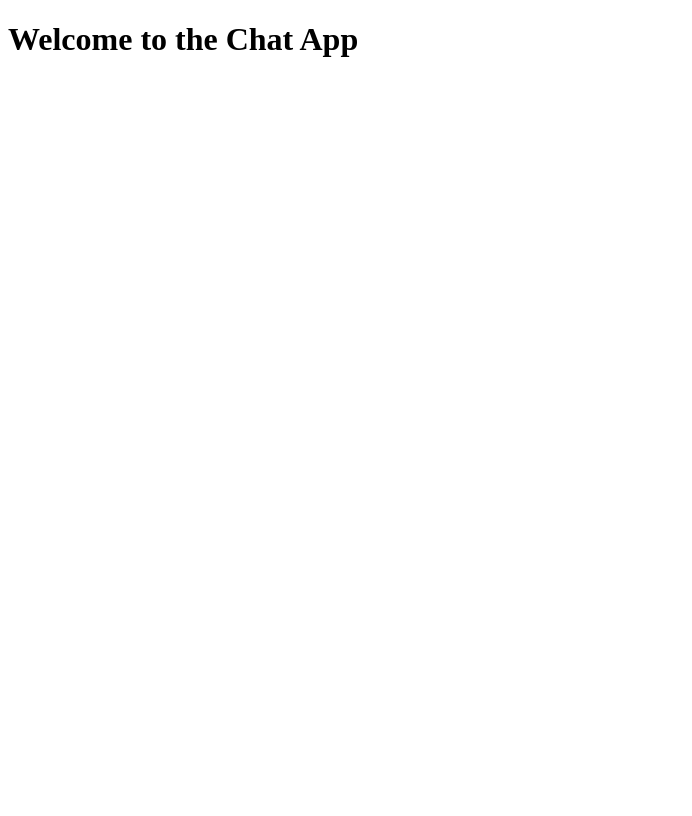
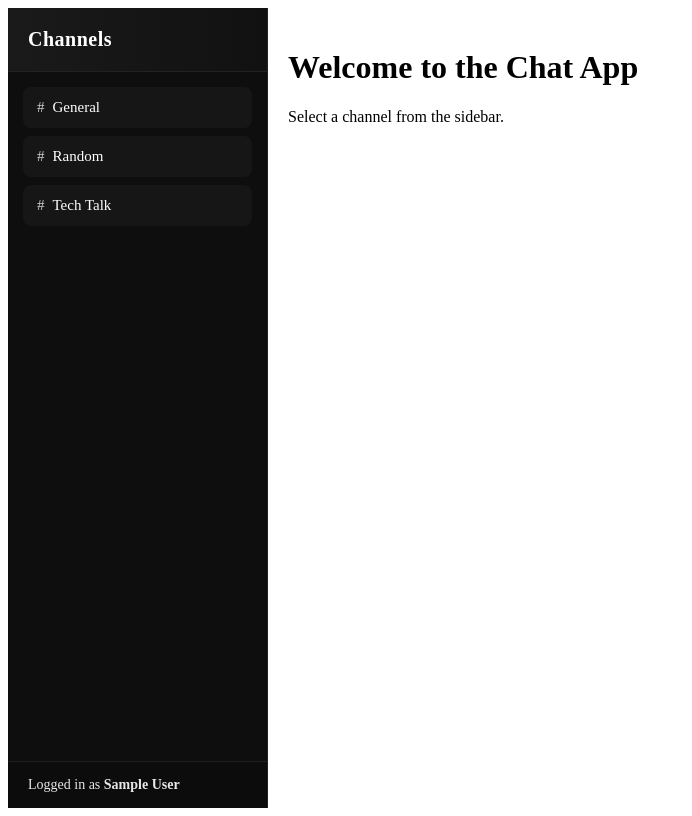
Before and after one commit to Tushar-Alec/TeamChatApp, a Next.js app: page / in a window 1280 px wide. Shown: the whole page, without its empty margins (0-692 px from the left). Built offline with nearby package versions, Linux system fonts and the light colour scheme; no server answers; sample sign-in values are in the browser's storage.

Commit message:
refactor layout and sidebar components, implement MainLayout for better structure

```diff
--- a/src/app/layout.tsx
+++ b/src/app/layout.tsx
@@ -1,30 +1,7 @@
-"use client";
-
-import { auth } from "@/firebase/firebase";
-import { onAuthStateChanged } from "firebase/auth";
-import { useEffect, useState } from "react";
-
 export default function RootLayout({ children }: { children: React.ReactNode }) {
-  const [user, setUser] = useState<any>(null);
-  const [loading, setLoading] = useState(true);
-
-  useEffect(() => {
-    const unsub = onAuthStateChanged(auth, (u) => {
-      setUser(u);
-      setLoading(false);
-    });
-    return () => unsub();
-  }, []);
-
   return (
     <html lang="en">
-      <body>
-        {loading ? (
-          <p>Loading...</p>
-        ) : (
-          children
-        )}
-      </body>
+      <body>{children}</body>
     </html>
   );
 }
--- a/src/app/page.tsx
+++ b/src/app/page.tsx
@@ -1,11 +1,14 @@
 "use client";
-import AuthGuard from "@/components/AuthGuard";
 
+import MainLayout from "@/components/MainLayout";
 
 export default function HomePage() {
   return (
-    <AuthGuard>
-      <h1>Welcome to the Chat App</h1>
-    </AuthGuard>
+    <MainLayout>
+      <div style={{ padding: "20px" }}>
+        <h1>Welcome to the Chat App</h1>
+        <p>Select a channel from the sidebar.</p>
+      </div>
+    </MainLayout>
   );
 }
--- /dev/null
+++ b/src/components/MainLayout.tsx
@@ -0,0 +1,17 @@
+"use client";
+
+import AuthGuard from "@/components/AuthGuard";
+import Sidebar from "@/components/sidebar";
+
+export default function MainLayout({ children }: { children: React.ReactNode }) {
+  return (
+    <AuthGuard>
+      <div style={{ display: "flex" }}>
+        <Sidebar />
+        <div style={{ flex: 1, height: "100vh" }}>
+          {children}
+        </div>
+      </div>
+    </AuthGuard>
+  );
+}
--- /dev/null
+++ b/src/components/sidebar.tsx
@@ -0,0 +1,91 @@
+"use client";
+import { getAuth } from "firebase/auth";
+
+
+import { useEffect, useState } from "react";
+
+export default function Sidebar() {
+  const [channels, setChannels] = useState([
+    { id: "general", name: "General" },
+    { id: "random", name: "Random" },
+    { id: "tech", name: "Tech Talk" }
+  ]);
+
+  const [name, setName] = useState("");
+
+  useEffect(() => {
+    const auth = getAuth();
+    const user = auth.currentUser;
+
+    if (user) {
+      setName(user.displayName || user.email || "User");
+    }
+  }, []);
+  return (
+    <div
+      style={{
+        width: "260px",
+        background: "#0e0e0e",
+        color: "white",
+        height: "100vh",
+        boxSizing: "border-box",
+        borderRight: "1px solid #222",
+        display: "flex",
+        flexDirection: "column",
+      }}
+    >
+
+      <div
+        style={{
+          padding: "20px",
+          borderBottom: "1px solid #222",
+          fontSize: "20px",
+          fontWeight: "bold",
+          background: "linear-gradient(90deg, #1a1a1a, #111)",
+          textAlign: "left",
+          letterSpacing: "0.5px",
+        }}
+      >
+        Channels
+      </div>
+
+
+      <div style={{ padding: "15px", flex: 1 }}>
+        {channels.map((c) => (
+          <div
+            key={c.id}
+            style={{
+              padding: "12px 14px",
+              marginBottom: "8px",
+              background: "#161616",
+              borderRadius: "8px",
+              cursor: "pointer",
+              transition: "0.2s",
+              fontSize: "15px",
+              display: "flex",
+              alignItems: "center",
+              gap: "8px",
+            }}
+            onMouseOver={(e) => (e.currentTarget.style.background = "#262626")}
+            onMouseOut={(e) => (e.currentTarget.style.background = "#161616")}
+          >
+            <span style={{ opacity: 0.8 }}>#</span> {c.name}
+          </div>
+        ))}
+      </div>
+
+
+      <div
+        style={{
+          padding: "15px 20px",
+          borderTop: "1px solid #222",
+          background: "#0c0c0c",
+          fontSize: "14px",
+          opacity: 0.9,
+        }}
+      >
+        Logged in as <strong>{ name }</strong>
+      </div>
+    </div>
+  );
+}
```
